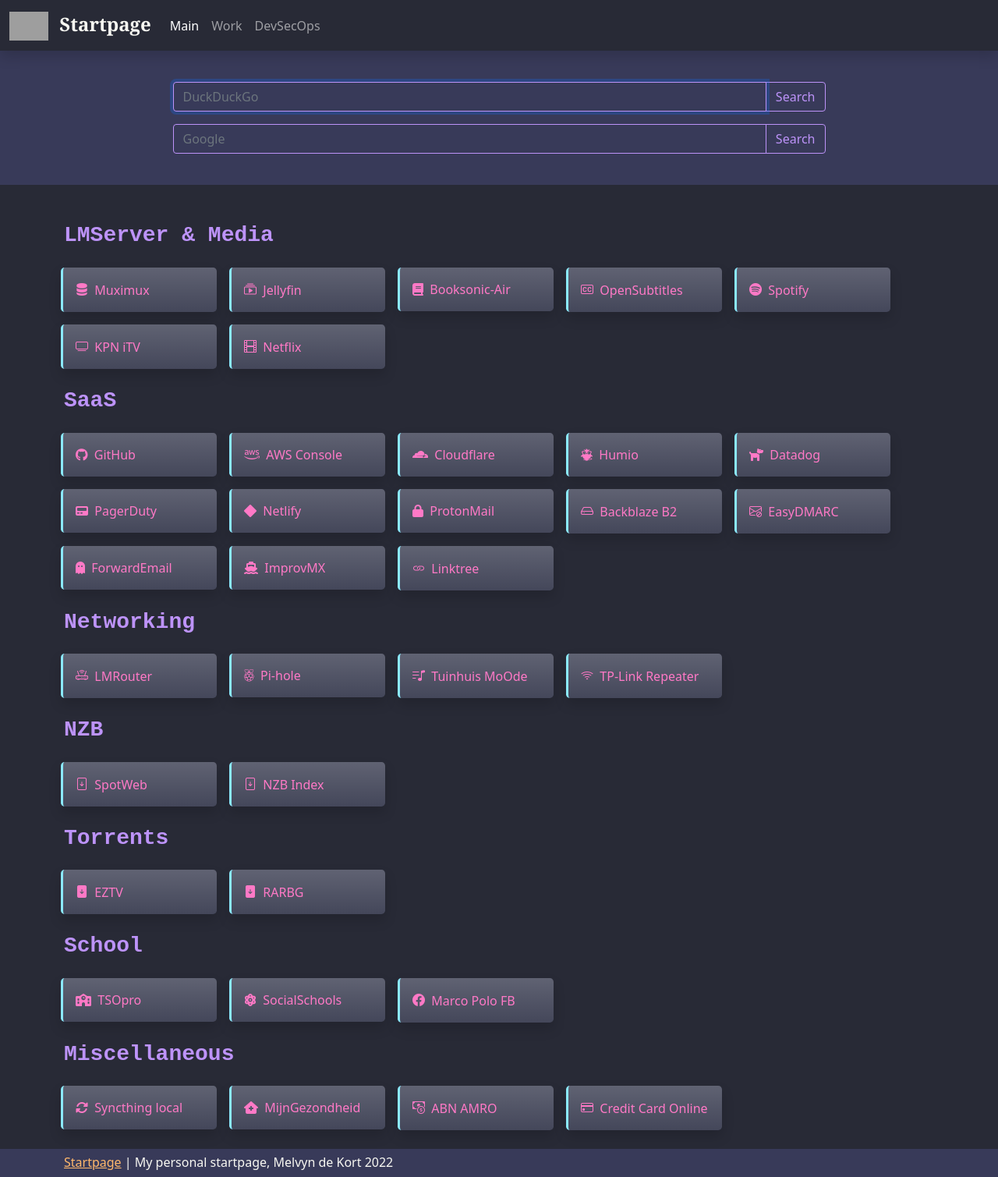
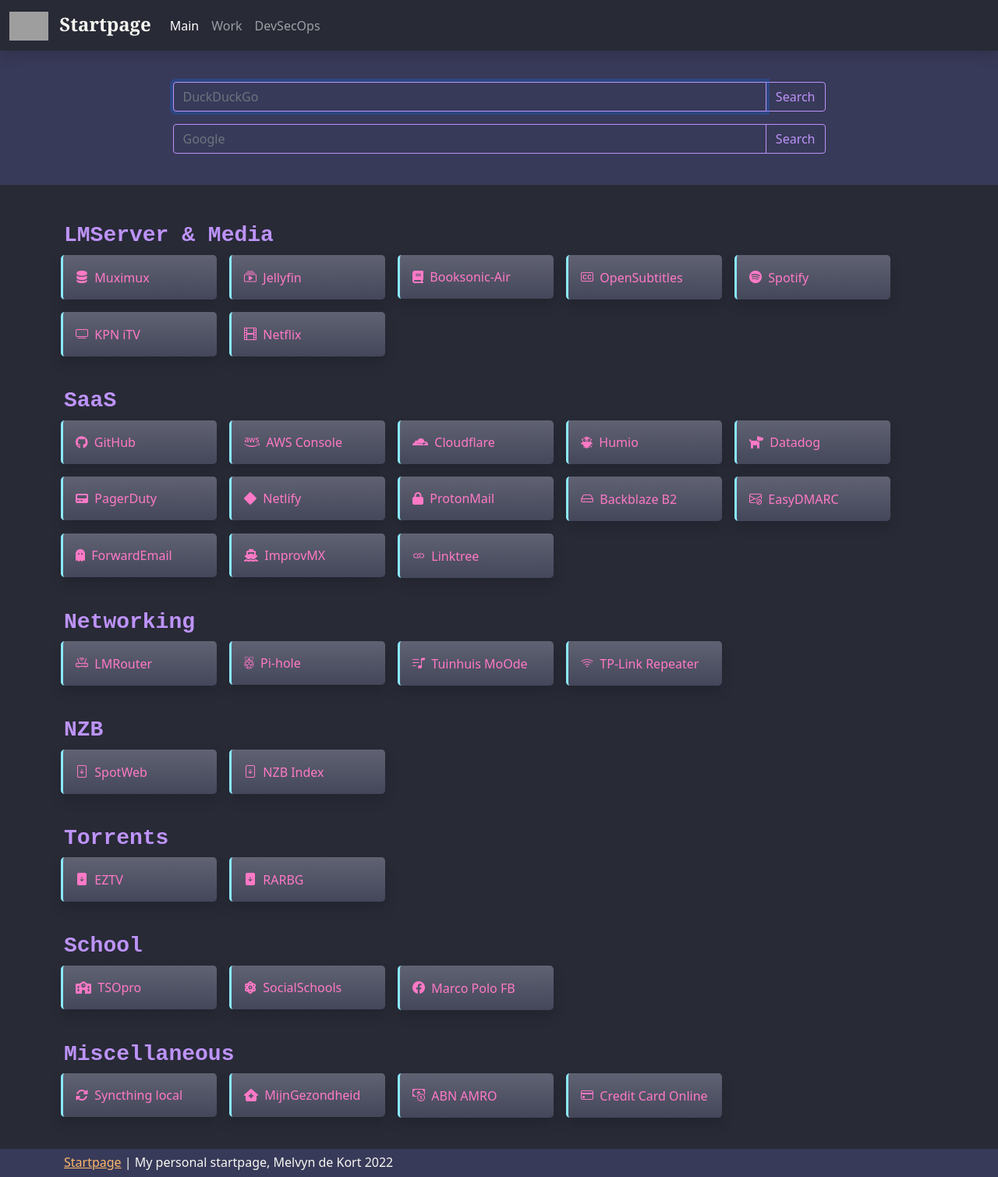
Before and after one commit to melvyndekort/startpage, a Jekyll site: the page built from pages/index.md, in a window 1280 px wide. Shown: the whole page at 78% size. Built offline with Jekyll 4.4.1, drawn with Linux system fonts in a browser that asks for light colours; nearby versions of some CDN libraries; grey boxes are pictures that could not be loaded.

Commit message:
Improved grid gutters

```diff
--- a/_layouts/data.html
+++ b/_layouts/data.html
@@ -10,9 +10,9 @@
         </h3>
         <div class="row row-cols-auto">
             {% for site in category.sites %}
-              <div class="col g-3">
+              <div class="col gx-3">
                 <a href="{{ site.url }}" class="link-pink text-decoration-none fs-6">
-                  <div class="bookmark p-3 bg-secondary bg-gradient rounded-3 border-start border-3 border-primary shadow">
+                  <div class="bookmark mb-3 p-3 bg-secondary bg-gradient rounded-3 border-start border-3 border-primary shadow">
                     {% if site.icon %}
                       <i class="{{ site.icon }}"></i>&nbsp;
                     {% endif %}
```
